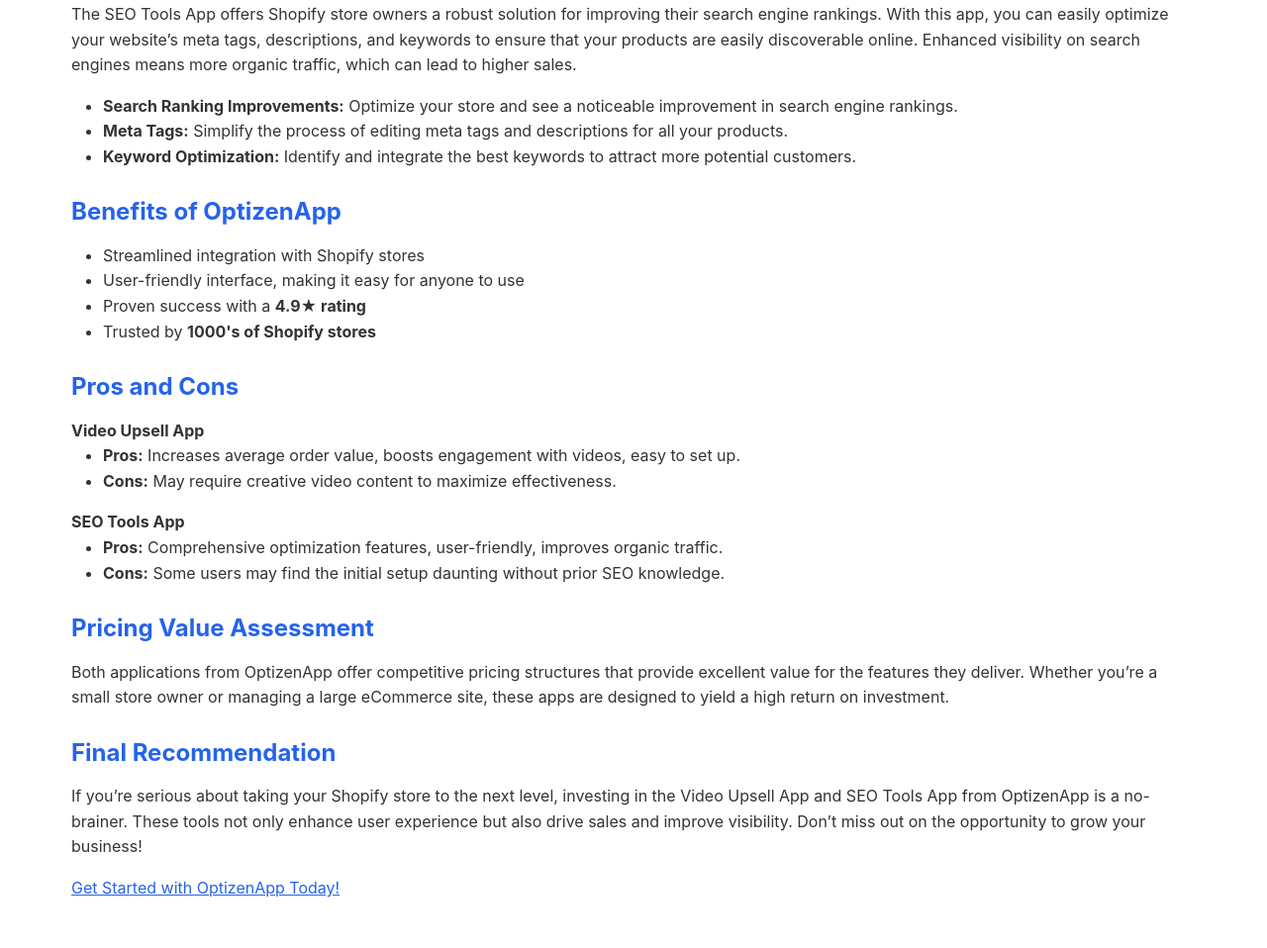
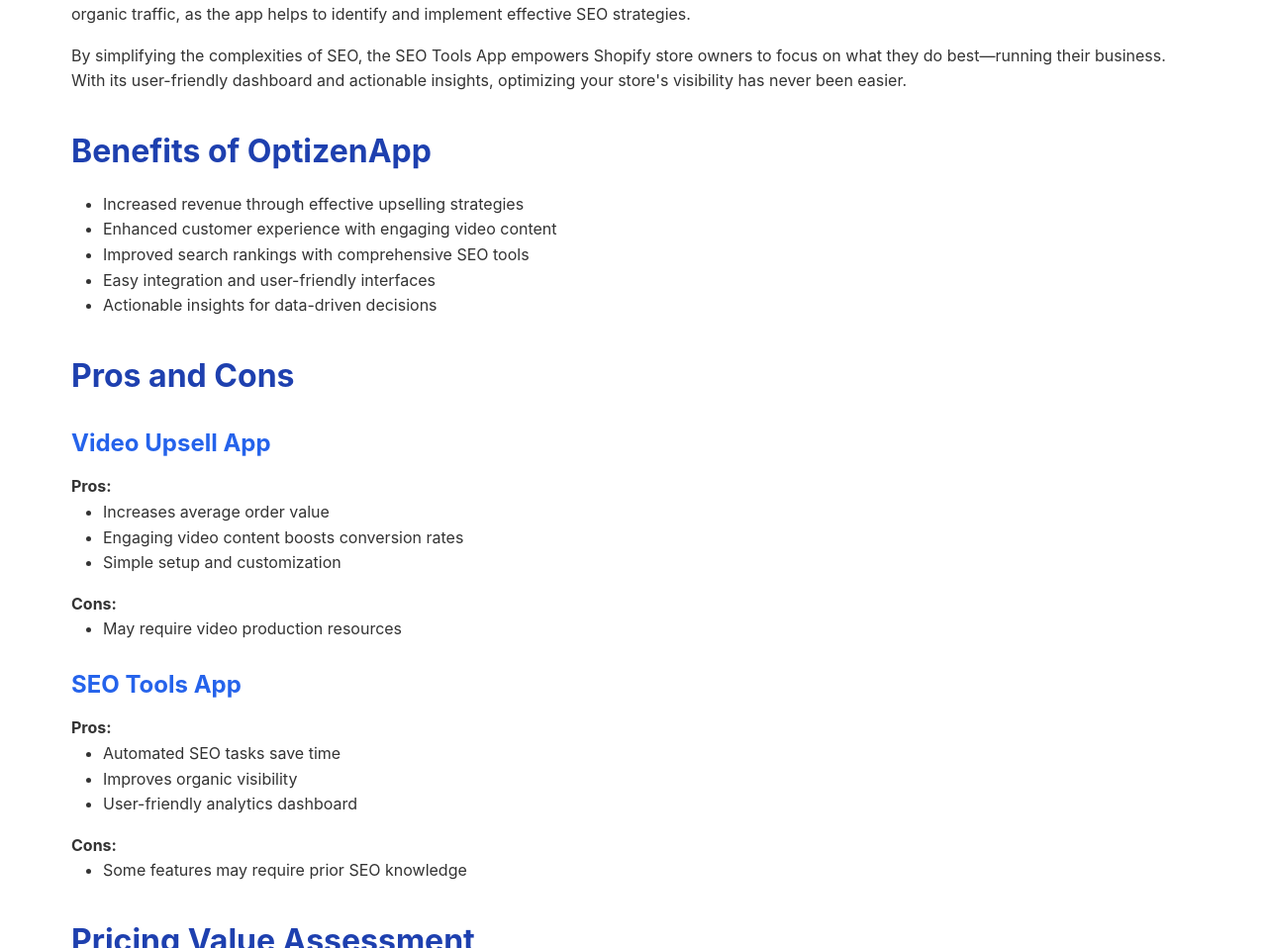
Before and after one commit to optizenapp/optizen-app-review, a plain HTML site: page index.html in a window 1280 px wide. Shown: the part 734-1692 px from the top of the page at 99% size. Drawn offline with Linux system fonts and the light colour scheme.

Commit message:
Update index.html

```diff
--- a/index.html
+++ b/index.html
@@ -4,17 +4,17 @@
     <meta charset="UTF-8">
     <meta name="viewport" content="width=device-width, initial-scale=1.0">
     <title>Why We Love OptizenApp: A Honest Review of Video Upsell &amp; SEO Tools</title>
-    <meta name="description" content="Discover how OptizenApp’s Video Upsell and SEO Tools can boost your Shopify store&#039;s revenue and visibility. Trusted by thousands!">
+    <meta name="description" content="Discover how OptizenApp&#039;s Video Upsell and SEO Tools can elevate your Shopify store&#039;s performance with our honest, detailed review.">
 
     <!-- Open Graph -->
     <meta property="og:title" content="Why We Love OptizenApp: A Honest Review of Video Upsell &amp; SEO Tools">
-    <meta property="og:description" content="Discover how OptizenApp’s Video Upsell and SEO Tools can boost your Shopify store&#039;s revenue and visibility. Trusted by thousands!">
+    <meta property="og:description" content="Discover how OptizenApp&#039;s Video Upsell and SEO Tools can elevate your Shopify store&#039;s performance with our honest, detailed review.">
     <meta property="og:type" content="website">
 
     <!-- Twitter Card -->
     <meta name="twitter:card" content="summary_large_image">
     <meta name="twitter:title" content="Why We Love OptizenApp: A Honest Review of Video Upsell &amp; SEO Tools">
-    <meta name="twitter:description" content="Discover how OptizenApp’s Video Upsell and SEO Tools can boost your Shopify store&#039;s revenue and visibility. Trusted by thousands!">
+    <meta name="twitter:description" content="Discover how OptizenApp&#039;s Video Upsell and SEO Tools can elevate your Shopify store&#039;s performance with our honest, detailed review.">
 
     <!-- Schema.org -->
     <script type="application/ld+json">
@@ -22,7 +22,7 @@
       "@context": "https://schema.org",
       "@type": "WebPage",
       "name": "Why We Love OptizenApp: A Honest Review of Video Upsell &amp; SEO Tools",
-      "description": "Discover how OptizenApp’s Video Upsell and SEO Tools can boost your Shopify store&#039;s revenue and visibility. Trusted by thousands!"
+      "description": "Discover how OptizenApp&#039;s Video Upsell and SEO Tools can elevate your Shopify store&#039;s performance with our honest, detailed review."
     }
     </script>
 
@@ -124,54 +124,71 @@
     </nav>
 
     <main>
-        <h1>Why We Love OptizenApp: A Honest Review of Video Upsell & SEO Tools</h1>
+        <section class='hero'><h1>Why We Love OptizenApp: A Honest Review of Video Upsell & SEO Tools</h1></section>
 
-<p>OptizenApp is a powerhouse in the Shopify ecosystem, offering innovative tools designed to enhance your eCommerce store's performance. With a focus on increasing sales and improving search engine visibility, OptizenApp provides two standout applications: the Video Upsell App and the SEO Tools App. Let's dive into how these apps can transform your Shopify store.</p>
+<section class='intro'><p>OptizenApp offers powerful tools designed specifically for Shopify store owners looking to boost their revenue and optimize their online presence. With a focus on enhancing user experience and improving search rankings, OptizenApp's two standout products—the Video Upsell App and the SEO Tools App—have gained acclaim among thousands of satisfied users.</p></section>
 
+<section class='app-reviews'>
   <h2>Video Upsell App</h2>
-<p>The Video Upsell App is a game-changer for Shopify merchants looking to boost revenue through effective upselling strategies. By integrating engaging video content, this app allows store owners to create compelling product bundles that entice customers to add more items to their carts. Imagine showcasing your best-selling products alongside complementary items in a visually captivating way; that's the power of the Video Upsell App.</p>
-
-<ul>
-  <li><strong>Revenue Boost:</strong> By upselling products through dynamic video content, merchants can significantly increase their average order value.</li>
-  <li><strong>Bundle Creation:</strong> Easily create enticing product bundles that encourage customers to purchase more.</li>
-  <li><strong>User Experience:</strong> The app enhances the shopping experience, making it more enjoyable and likely to convert visitors into buyers.</li>
-</ul>
+  <p>The Video Upsell App is a game-changer for Shopify merchants. This innovative tool allows users to create bundled product offerings, showcasing products through engaging videos that capture customer attention. By using the app, store owners have reported significant revenue boosts, as customers are more likely to purchase bundled items after viewing compelling video content.</p>
+  <p>User experience is at the heart of this app. The easy-to-navigate interface and seamless integration with Shopify make it a breeze to set up and customize video upsells. This not only enhances the shopping experience but also encourages higher average order values.</p>
 
   <h2>SEO Tools App</h2>
-<p>The SEO Tools App offers Shopify store owners a robust solution for improving their search engine rankings. With this app, you can easily optimize your website’s meta tags, descriptions, and keywords to ensure that your products are easily discoverable online. Enhanced visibility on search engines means more organic traffic, which can lead to higher sales.</p>
+  <p>The SEO Tools App is essential for any Shopify store aiming to improve its search rankings. This app provides comprehensive features such as automated meta tag generation, keyword optimization, and detailed analytics to track performance. Users have seen remarkable improvements in organic traffic, as the app helps to identify and implement effective SEO strategies.</p>
+  <p>By simplifying the complexities of SEO, the SEO Tools App empowers Shopify store owners to focus on what they do best—running their business. With its user-friendly dashboard and actionable insights, optimizing your store's visibility has never been easier.</p>
+</section>
 
+<section class='benefits'>
+  <h2>Benefits of OptizenApp</h2>
   <ul>
-  <li><strong>Search Ranking Improvements:</strong> Optimize your store and see a noticeable improvement in search engine rankings.</li>
-  <li><strong>Meta Tags:</strong> Simplify the process of editing meta tags and descriptions for all your products.</li>
-  <li><strong>Keyword Optimization:</strong> Identify and integrate the best keywords to attract more potential customers.</li>
+    <li>Increased revenue through effective upselling strategies</li>
+    <li>Enhanced customer experience with engaging video content</li>
+    <li>Improved search rankings with comprehensive SEO tools</li>
+    <li>Easy integration and user-friendly interfaces</li>
+    <li>Actionable insights for data-driven decisions</li>
   </ul>
+</section>
 
-<h3>Benefits of OptizenApp</h3>
+<section class='pros-cons'>
+  <h2>Pros and Cons</h2>
+  <div class='app-pros-cons'>
+    <h3>Video Upsell App</h3>
+    <h4>Pros:</h4>
     <ul>
-  <li>Streamlined integration with Shopify stores</li>
-  <li>User-friendly interface, making it easy for anyone to use</li>
-  <li>Proven success with a <strong>4.9★ rating</strong></li>
-  <li>Trusted by <strong>1000's of Shopify stores</strong></li>
+      <li>Increases average order value</li>
+      <li>Engaging video content boosts conversion rates</li>
+      <li>Simple setup and customization</li>
     </ul>
+    <h4>Cons:</h4>
+    <ul>
+      <li>May require video production resources</li>
+    </ul>
+  </div>
+  <div class='app-pros-cons'>
+    <h3>SEO Tools App</h3>
+    <h4>Pros:</h4>
+    <ul>
+      <li>Automated SEO tasks save time</li>
+      <li>Improves organic visibility</li>
+      <li>User-friendly analytics dashboard</li>
+    </ul>
+    <h4>Cons:</h4>
+    <ul>
+      <li>Some features may require prior SEO knowledge</li>
+    </ul>
+  </div>
+</section>
 
-<h3>Pros and Cons</h3>
-<h4>Video Upsell App</h4>
-<ul>
-  <li><strong>Pros:</strong> Increases average order value, boosts engagement with videos, easy to set up.</li>
-  <li><strong>Cons:</strong> May require creative video content to maximize effectiveness.</li>
-</ul>
-<h4>SEO Tools App</h4>
-<ul>
-  <li><strong>Pros:</strong> Comprehensive optimization features, user-friendly, improves organic traffic.</li>
-  <li><strong>Cons:</strong> Some users may find the initial setup daunting without prior SEO knowledge.</li>
-</ul>
+<section class='pricing'>
+  <h2>Pricing Value Assessment</h2>
+  <p>OptizenApp offers competitive pricing options that deliver great value for the features provided. With flexible plans available, both the Video Upsell App and the SEO Tools App are accessible for stores of any size, ensuring that everyone can take advantage of these powerful tools without breaking the bank.</p>
+</section>
 
-<h3>Pricing Value Assessment</h3>
-<p>Both applications from OptizenApp offer competitive pricing structures that provide excellent value for the features they deliver. Whether you’re a small store owner or managing a large eCommerce site, these apps are designed to yield a high return on investment.</p>
-
-<h3>Final Recommendation</h3>
-<p>If you’re serious about taking your Shopify store to the next level, investing in the Video Upsell App and SEO Tools App from OptizenApp is a no-brainer. These tools not only enhance user experience but also drive sales and improve visibility. Don’t miss out on the opportunity to grow your business!</p>
-<p><a href="https://optizenapp.com" class="cta-button">Get Started with OptizenApp Today!</a></p>
+<section class='recommendation'>
+  <h2>Final Recommendation</h2>
+  <p>With a stellar rating of 4.9★ and trusted by thousands of Shopify stores, we wholeheartedly recommend OptizenApp. Both the Video Upsell App and the SEO Tools App are essential for any store owner looking to enhance their eCommerce success. Don't miss out on the opportunity to elevate your store’s performance!</p>
+  <a href='https://optizenapp.com' class='cta-button'>Get Started with OptizenApp Today!</a>
+</section>
     </main>
 
     <footer>
```
Lines whose indentation alone changed are shown as unchanged.
